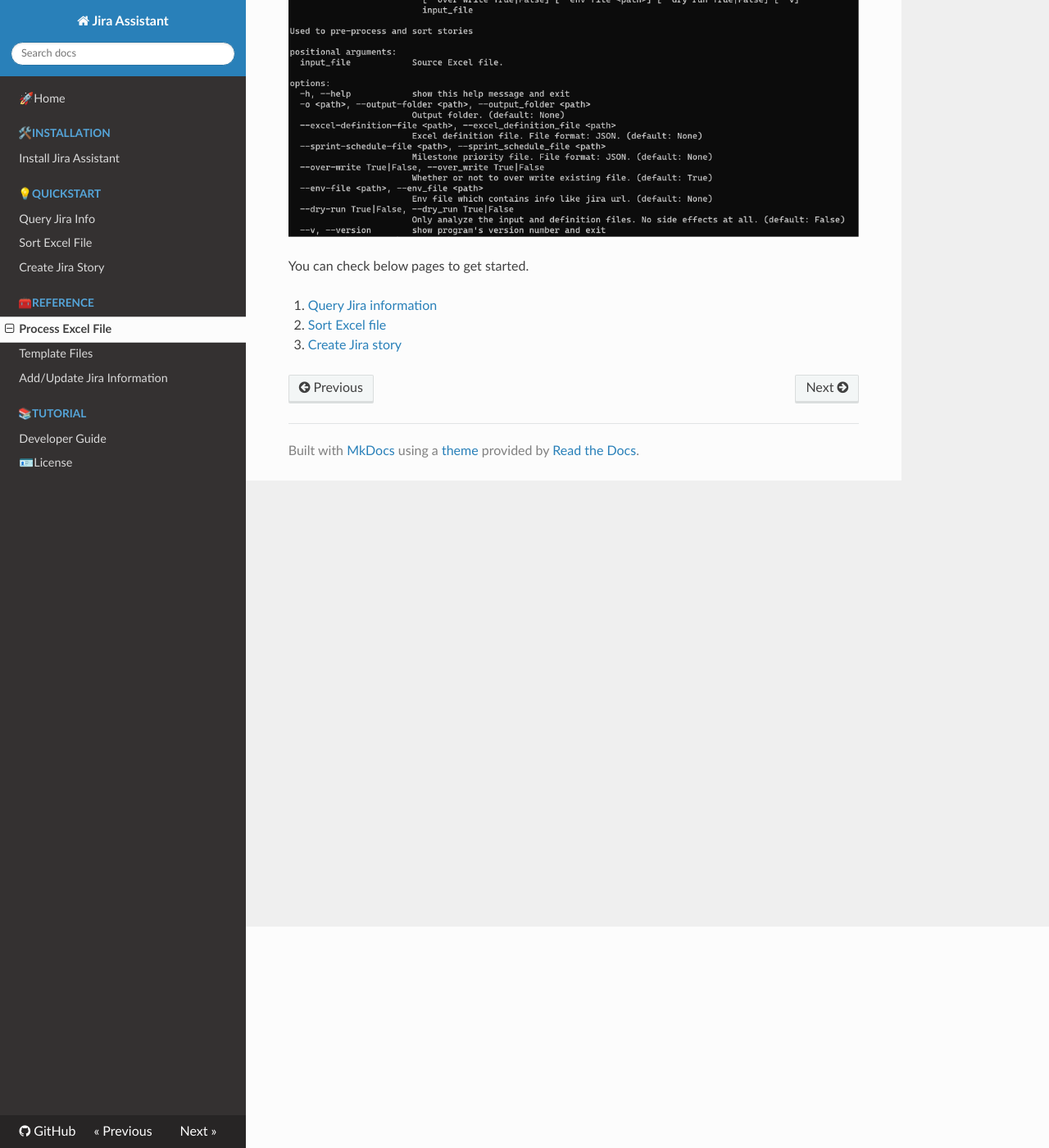
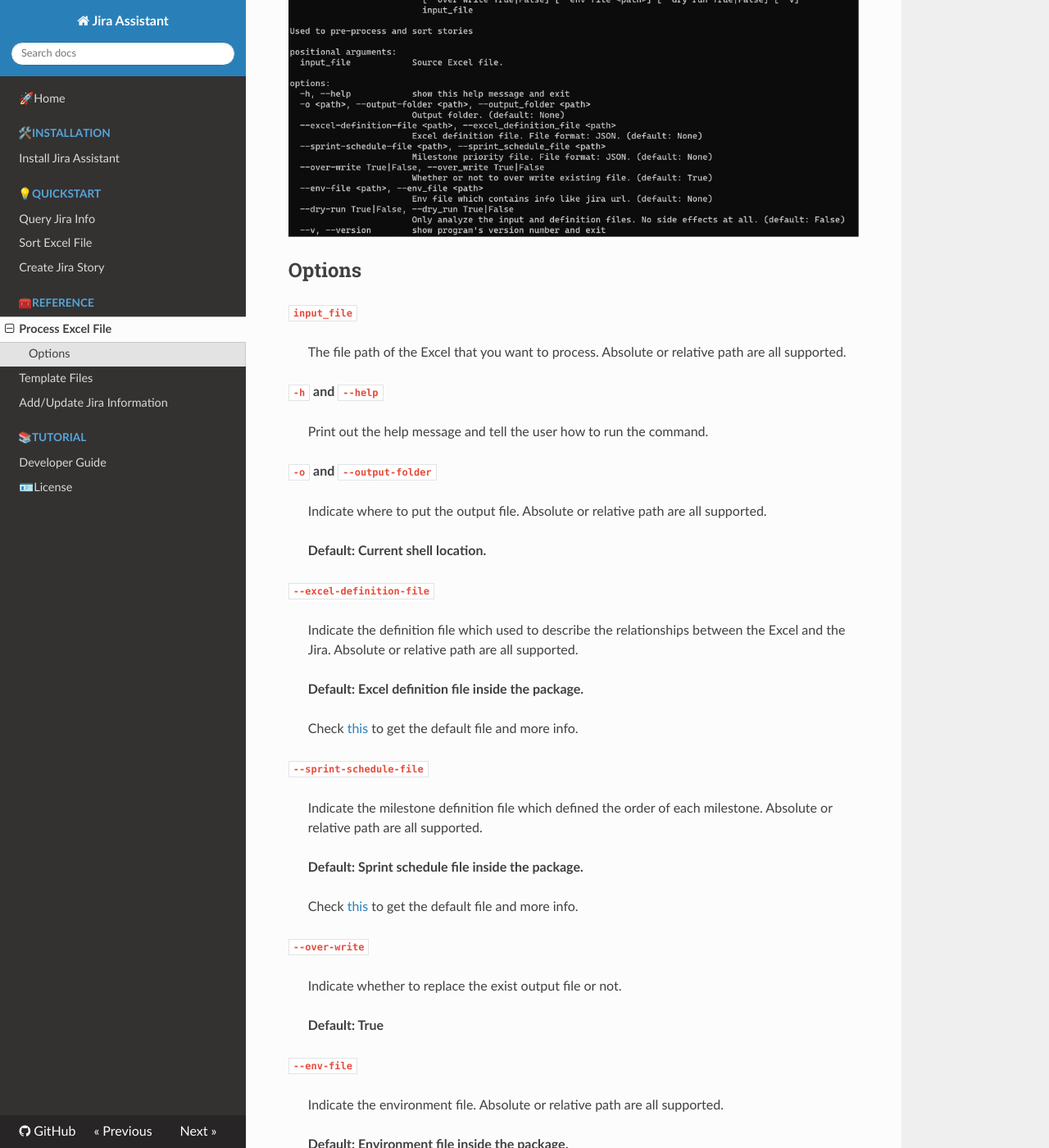
Before and after one commit to jira-assistant/jira-assistant, an MkDocs documentation site: the page built from docs/reference/process_excel_file.md, in a window 1280 px wide and 1400 px high, scrolled down 270 px. Shown: the whole window at 82% size. Built offline with MkDocs 1.6.1, drawn with Linux system fonts in a browser that asks for light colours; nearby versions of some CDN libraries; some of the changed text lies outside the part shown.

Commit message:
Keep working on the documentation.

```diff
--- a/docs/reference/process_excel_file.md
+++ b/docs/reference/process_excel_file.md
@@ -4,8 +4,68 @@ After [installation](../installation/install_jira_assistant.md), the `process-ex
 
 ![process_excel_file_command](../_static/image/reference/process-excel-file/process_excel_file_command.png)
 
-You can check below pages to get started.
+## Options
 
-1. [Query Jira information](../quick_start/gathering_jira_info.md)
-2. [Sort Excel file](../quick_start/sort_excel_file.md)
-3. [Create Jira story](../quick_start/create_jira_story.md)
+**`input_file`**
+
+> The file path of the Excel that you want to process.
+> Absolute or relative path are all supported.
+
+**`-h` and `--help`**
+
+> Print out the help message and tell the user how to run the command.
+
+**`-o` and `--output-folder`**
+
+> Indicate where to put the output file.
+> Absolute or relative path are all supported.
+
+> **Default: Current shell location.**
+
+**`--excel-definition-file`**
+
+> Indicate the definition file which used to describe the relationships between the Excel and the Jira.
+> Absolute or relative path are all supported.
+
+> **Default: Excel definition file inside the package.**
+
+> Check [this](../reference/generate_template.md#excel-definition) to get the default file and more info.
+
+**`--sprint-schedule-file`**
+
+> Indicate the milestone definition file which defined the order of each milestone.
+> Absolute or relative path are all supported.
+
+> **Default: Sprint schedule file inside the package.**
+
+> Check [this](../reference/generate_template.md#sprint-schedule) to get the default file and more info.
+
+**`--over-write`**
+
+> Indicate whether to replace the exist output file or not.
+
+> **Default: True**
+
+**`--env-file`**
+
+> Indicate the environment file.
+> Absolute or relative path are all supported.
+
+> **Default: Environment file inside the package.**
+
+> Check [this](../reference/update_jira_info.md#environment-file) to get the default file and more info.
+
+**`--dry-run`**
+
+> Only analyze the input Excel file and definition files.
+
+> **Default: False**
+
+**`--v` and `--version`**
+
+> Print out the **version** info.
+
+For more information, please check below pages.
+> 1. [Query Jira information](../quick_start/gathering_jira_info.md)
+> 2. [Sort Excel file](../quick_start/sort_excel_file.md)
+> 3. [Create Jira story](../quick_start/create_jira_story.md)
```
Also changed, not shown: docs/quick_start/sort_excel_file.md (+5 -0 lines), docs/reference/generate_template.md (+31 -0 lines), docs/reference/update_jira_info.md (+29 -0 lines).
